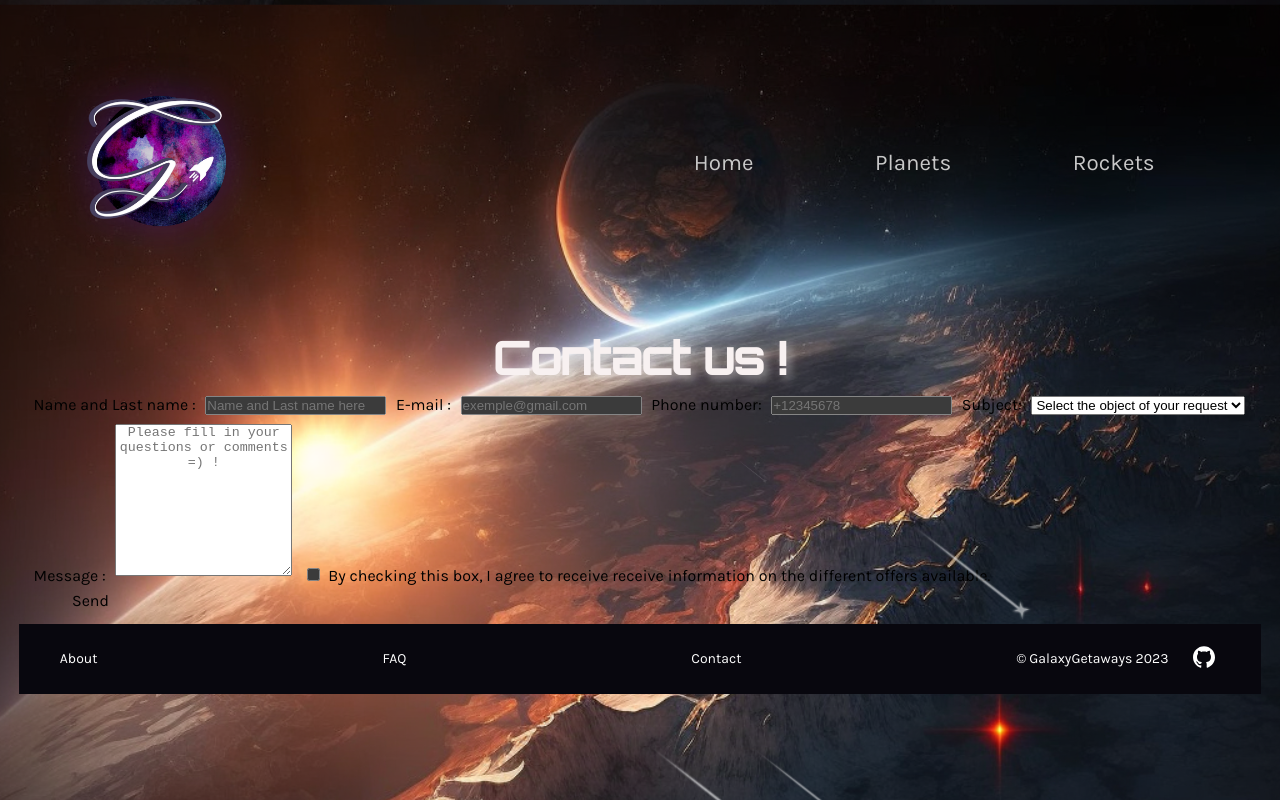
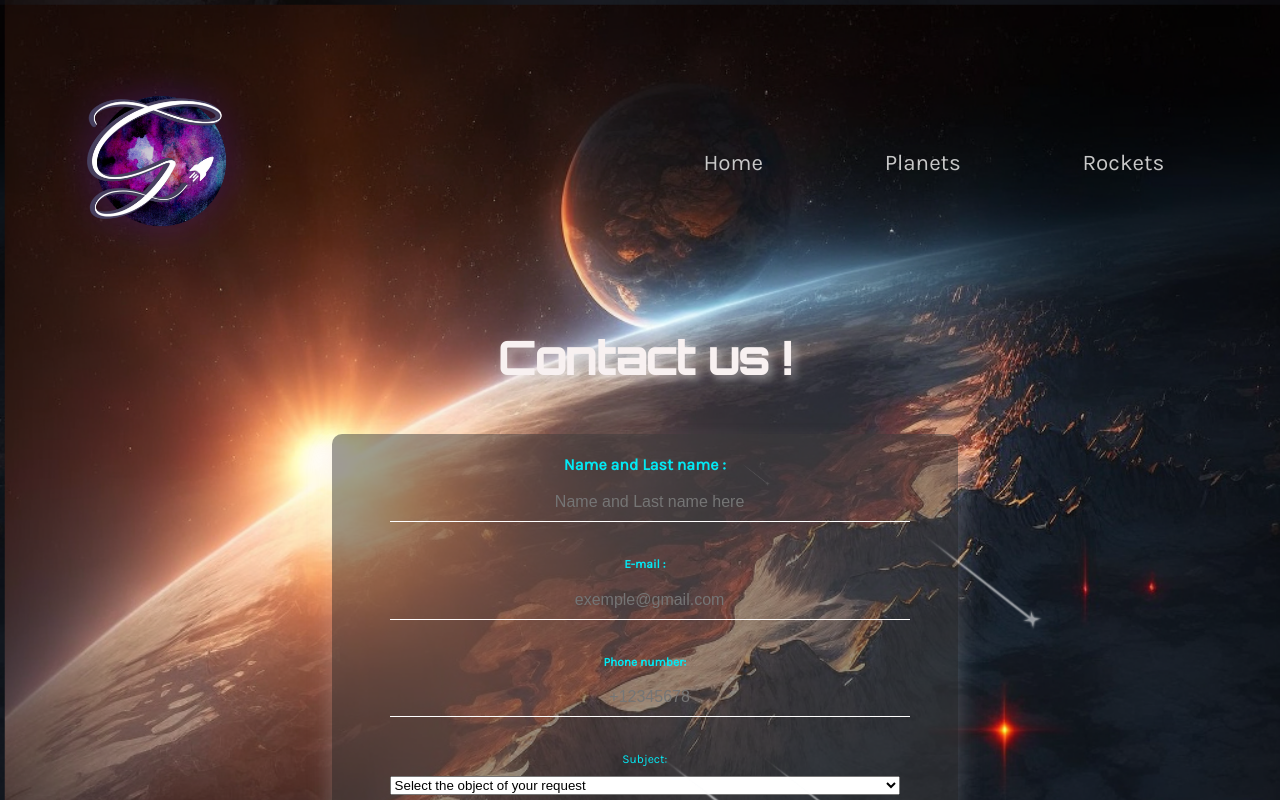
Before and after one commit to MrRobo1/2022-11-JS-RemoteFR-Geekrew-P2-Orbital-Code, a React (Vite) app in the folder frontend/: page /contact in a window 1280 px wide. Shown: the top 800 px of the page. Built offline with nearby package versions, Linux system fonts and the light colour scheme; a web font is replaced by a local one.

Commit message:
page contact done

```diff
--- a/frontend/src/components/Accordion.jsx
+++ b/frontend/src/components/Accordion.jsx
@@ -1,19 +1,21 @@
 import React from "react";
 import PropTypes from "prop-types";
+import styles from "../styles/Accordion.module.css";
 
 function Accordion({ faq, index, toggleFaq }) {
   return (
     <div
+      className={styles.faq}
       key={index}
-      onClick={() => toggleFaq(index, faq)}
-      onKeyDown={() => toggleFaq(index, faq)}
+      onClick={() => toggleFaq(index)}
+      onKeyDown={() => toggleFaq(index)}
       role="button"
       tabIndex="0"
     >
-      <div>
+      <div className={styles["faq-question"]}>
         {faq.question}
 
-        <div>{faq.answer}</div>
+        <div className={styles["faq-answer"]}>{faq.answer}</div>
       </div>
     </div>
   );
--- a/frontend/src/pages/Contact.jsx
+++ b/frontend/src/pages/Contact.jsx
@@ -3,38 +3,38 @@ import styles from "../styles/Contact.module.css";
 
 function Contact() {
   return (
-    <div>
+    <div className={styles["container-all"]}>
       <h1 className={styles["h1-contact"]}>Contact us !</h1>
 
-      <form className="contact-form">
-        <div className="form-content">
-          <label htmlFor="name" className="label-contact">
+      <form className={styles["contact-form"]}>
+        <div className={styles["form-content"]}>
+          <label htmlFor="name" className={styles["label-contact"]}>
             Name and Last name :
           </label>
           <input
-            className="input-contact"
+            className={styles["input-contact"]}
             type="text"
             id="name"
             nanme="name"
             placeholder="Name and Last name here"
           />
 
-          <label htmlFor="email" className="label-contact">
+          <label htmlFor="email" className={styles["label-contact"]}>
             E-mail :
           </label>
           <input
-            className="input-contact"
+            className={styles["input-contact"]}
             type="email"
             id="email"
             nanme="email"
             placeholder="exemple@gmail.com"
           />
 
-          <label htmlFor="phone" className="label-contact">
+          <label htmlFor="phone" className={styles["label-contact"]}>
             Phone number:
           </label>
           <input
-            className="input-contact"
+            className={styles["input-contact"]}
             type="text"
             id="phone"
             nanme="phone"
@@ -64,12 +64,12 @@ function Contact() {
             name="message"
           />
 
-          <label className="label-contact">
+          <label className={styles["label-contact"]}>
             <input type="checkbox" /> By checking this box, I agree to receive
             receive information on the different offers available.
           </label>
 
-          <div className={["button-contact"]}>
+          <div className={styles["button-contact"]}>
             <span />
             <span />
             <span />
--- /dev/null
+++ b/frontend/src/styles/Accordion.module.css
@@ -0,0 +1,54 @@
+.faqs .faq {
+	margin: 15px;
+	padding: 15px;
+	background-color: rgba(255, 255, 255, 0.938);
+	border-radius: 3px;
+	opacity: 0.8;
+	box-shadow: 0px 0px 10px rgba(0, 0, 0, 0.2);
+
+}
+
+.faqs .faq .faq-question {
+	position: relative;
+	font-size: 20px;
+	padding-right: 80px;
+	transition: all 0.4s ease;
+}
+
+.faqs .faq .faq-question::after {
+	content: '';
+	position: absolute;
+	top: 50%;
+	right: 0px;
+	transform: translateY(-50%);
+	width: 20px;
+	height: 15px;
+	background-image: url('./assets/down-double-chevrons-blue-16124.png');
+	background-position: center;
+	background-size: contain;
+	background-repeat: no-repeat;
+	transition: all 0.4s ease-out;
+}
+
+.faqs .faq .faq-answer {
+	opacity: 0;
+	max-height: 0;
+	overflow-y: hidden;
+	transition: all 0.4s ease-out;
+
+}
+
+.faqs .faq.open .faq-question {
+	margin-bottom: 20px;
+
+
+}
+
+.faqs .faq.open .faq-question::after {
+	transform: translateY(-50%) rotate(180deg);
+}
+
+.faqs .faq.open .faq-answer {
+	max-height: 1000px;
+	opacity: 1;
+}
--- a/frontend/src/styles/Contact.module.css
+++ b/frontend/src/styles/Contact.module.css
@@ -1,7 +1,7 @@
 @import url("https://fonts.googleapis.com/css2?family=Orbitron:wght@500&display=swap%27");
 
 body {
-  background-image: url("/src/img/Capture_decran_2023-01-19_162524.png");
+  background-image: url("/assets/imgagesAbout/Capture_decran_2023-01-19_162524.png");
   font-family: "Orbitron", sans-serif;
   background-size: cover;
   background-repeat: no-repeat;
@@ -195,3 +195,10 @@ textarea::placeholder {
     font-family: "Orbitron", sans-serif;
   }
 }
+@media screen and (max-width: 300px) {
+  .container-all {
+    display: flex;
+    flex-direction: column;
+
+  }
+}
--- a/frontend/src/styles/index.css
+++ b/frontend/src/styles/index.css
@@ -33,6 +33,7 @@ html,
   display: flex;
   flex-direction: column;
   height: 100%;
+  width: 100%;
 }
 
 body {
```
